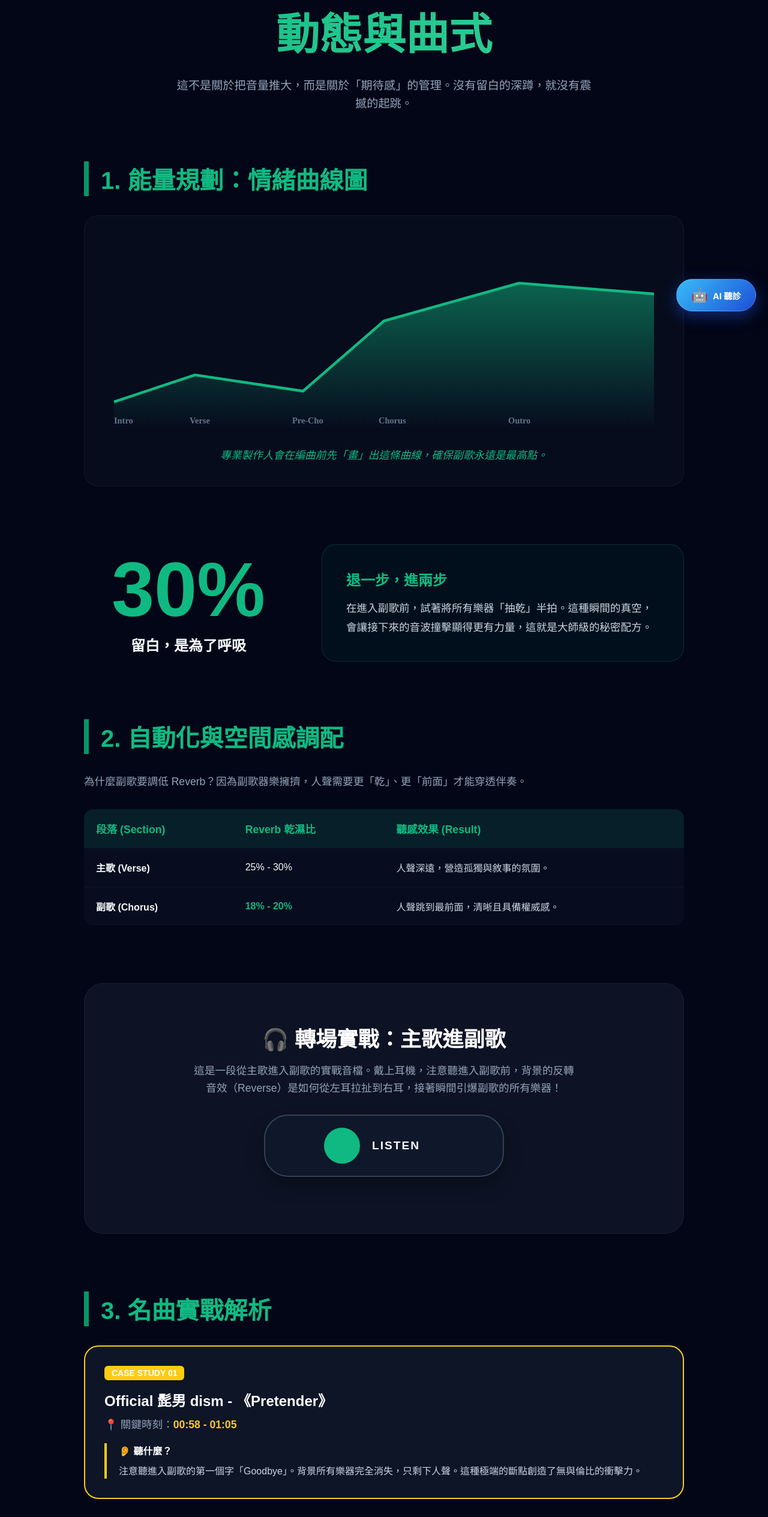
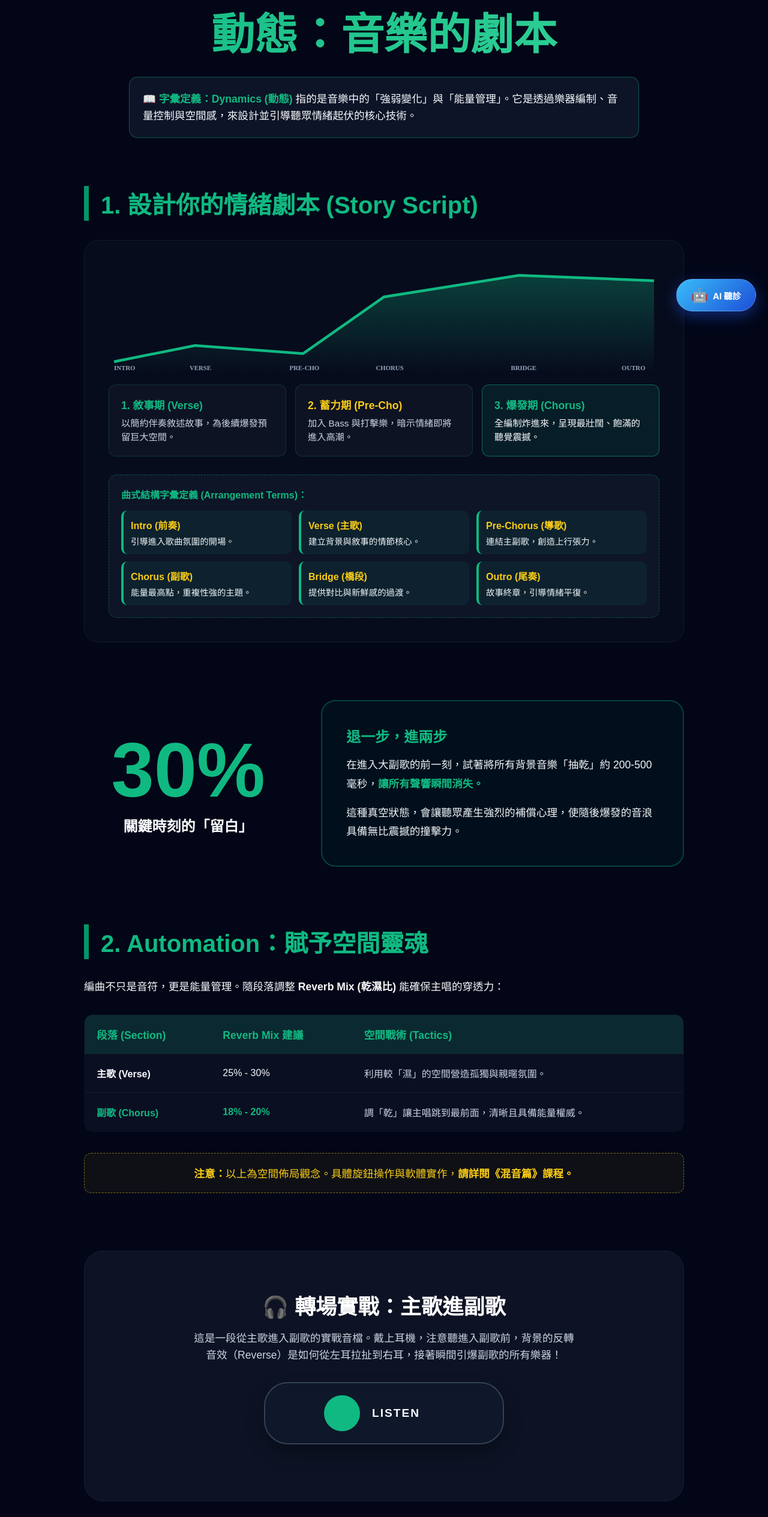
Before and after one commit to lifreedomstudio/lifreedom-studio, a Next.js app: page /courses/arrangement/dynamics-training in a window 1280 px wide. Shown: the part 256-2785 px from the top of the page at 60% size. Built offline with nearby package versions, Linux system fonts and the light colour scheme.

Commit message:
Fix all mobile layouts and font sizes

```diff
--- a/src/app/courses/arrangement/dynamics-training/page.tsx
+++ b/src/app/courses/arrangement/dynamics-training/page.tsx
@@ -4,17 +4,17 @@ import { useRouter } from 'next/navigation';
 
 // --- 🛠️ 1. 情緒曲線圖 ---
 const EmotionCurveChart = () => (
-    <svg viewBox="0 0 1000 350" style={{ width: '100%', height: 'auto', overflow: 'visible', maxWidth: '900px', margin: '0 auto', display: 'block' }}>
+    <svg viewBox="0 0 1000 200" style={{ width: '100%', height: 'auto', overflow: 'visible', maxWidth: '900px', margin: '0 auto 20px', display: 'block' }}>
         <defs>
             <linearGradient id="curve-grad" x1="0%" y1="0%" x2="0%" y2="100%">
                 <stop offset="0%" style={{ stopColor: '#10b981', stopOpacity: 0.5 }}></stop>
                 <stop offset="100%" style={{ stopColor: '#10b981', stopOpacity: 0 }}></stop>
             </linearGradient>
         </defs>
-        <path d="M 0 300 L 150 250 L 350 280 L 500 150 L 750 80 L 1000 100 L 1000 350 L 0 350 Z" fill="url(#curve-grad)"></path>
-        <polyline points="0,300 150,250 350,280 500,150 750,80 1000,100" fill="none" stroke="#10b981" strokeWidth="5"></polyline>
-        <g fill="#64748b" fontSize="16" fontFamily="Urbanist" fontWeight="bold">
-            <text x="0" y="340">Intro</text> <text x="140" y="340">Verse</text> <text x="330" y="340">Pre-Cho</text> <text x="490" y="340">Chorus</text> <text x="730" y="340">Outro</text>
+        <path d="M 0 180 L 150 150 L 350 165 L 500 60 L 750 20 L 1000 30 L 1000 200 L 0 200 Z" fill="url(#curve-grad)" opacity="0.6"></path>
+        <polyline points="0,180 150,150 350,165 500,60 750,20 1000,30" fill="none" stroke="#10b981" strokeWidth="5"></polyline>
+        <g fill="#94a3b8" fontSize="12" fontFamily="Urbanist" fontWeight="bold">
+            <text x="0" y="195">INTRO</text> <text x="140" y="195">VERSE</text> <text x="325" y="195">PRE-CHO</text> <text x="485" y="195">CHORUS</text> <text x="735" y="195">BRIDGE</text> <text x="940" y="195">OUTRO</text>
         </g>
     </svg>
 );
@@ -25,28 +25,27 @@ const ListeningLabCard = ({
 }: {
     tagNum: string, tagColor: string, song: string, time: string, listenGoal: string, learnGoal?: string, isSingleCol?: boolean
 }) => (
-    <div style={{ background: 'rgba(15, 23, 42, 0.9)', border: `2px solid ${tagColor}`, borderRadius: '24px', padding: '2rem', width: '100%' }}>
-        <span style={{ background: tagColor, color: tagColor === '#10b981' ? '#020617' : '#fff', padding: '4px 12px', borderRadius: '6px', fontWeight: 'bold', fontSize: '14px', marginBottom: '15px', display: 'inline-block' }}>
+    <div style={{ background: 'rgba(15, 23, 42, 0.95)', border: `2px solid ${tagColor}`, borderRadius: '24px', padding: '2rem', width: '100%' }}>
+        <span style={{ background: tagColor, color: tagColor === '#10b981' ? '#020617' : '#fff', padding: '4px 14px', borderRadius: '6px', fontWeight: 'bold', fontSize: '15px', marginBottom: '15px', display: 'inline-block' }}>
             CASE STUDY {tagNum}
         </span>
         <h3 style={{ fontSize: '1.5rem', marginBottom: '10px', color: '#fff' }}>{song}</h3>
-        <p style={{ color: '#94a3b8', fontSize: '1.1rem', marginBottom: '20px' }}>📍 關鍵時刻：<span style={{ color: tagColor, fontWeight: 'bold' }}>{time}</span></p>
+        <p style={{ color: tagColor, fontSize: '1.1rem', marginBottom: '20px', fontWeight: 'bold' }}>📍 關鍵時刻：{time}</p>
 
         {isSingleCol ? (
-            <div style={{ borderLeft: `4px solid ${tagColor}`, paddingLeft: '20px', marginTop: '20px' }}>
-                <p style={{ color: '#fff', fontWeight: 'bold', marginBottom: '10px' }}>👂 聽什麼？</p>
-                <p style={{ color: '#cbd5e1', lineHeight: '1.6' }}>{listenGoal}</p>
+            <div style={{ marginTop: '15px' }}>
+                <p style={{ color: '#f8fafc', fontSize: '1.1rem', lineHeight: '1.6' }}>{listenGoal}</p>
             </div>
         ) : (
-            <div style={{ display: 'grid', gridTemplateColumns: '1fr 1fr', gap: '30px', marginTop: '20px' }}>
-                <div>
+            <div style={{ display: 'grid', gridTemplateColumns: '1fr 1fr', gap: '30px', marginTop: '15px' }}>
+                <div style={{ borderLeft: `4px solid ${tagColor}`, paddingLeft: '20px' }}>
                     <p style={{ color: '#fff', fontWeight: 'bold', marginBottom: '10px' }}>👂 聽：現象</p>
-                    <p style={{ color: '#cbd5e1', lineHeight: '1.6' }}>{listenGoal}</p>
+                    <p style={{ color: '#f8fafc', lineHeight: '1.6' }}>{listenGoal}</p>
                 </div>
                 {learnGoal && (
-                    <div>
+                    <div style={{ borderLeft: `4px solid #34d399`, paddingLeft: '20px' }}>
                         <p style={{ color: '#fff', fontWeight: 'bold', marginBottom: '10px' }}>💡 學：技巧</p>
-                        <p style={{ color: '#cbd5e1', lineHeight: '1.6' }}>{learnGoal}</p>
+                        <p style={{ color: '#f8fafc', lineHeight: '1.6' }}>{learnGoal}</p>
                     </div>
                 )}
             </div>
@@ -114,31 +113,69 @@ export default function DynamicsTraining() {
         return () => window.removeEventListener('resize', checkMobile);
     }, []);
 
+    // 小元件：定義卡片樣式
+    const termItemStyle = {
+        fontSize: '0.9rem',
+        background: 'rgba(16, 185, 129, 0.08)',
+        padding: '12px',
+        borderRadius: '10px',
+        borderLeft: '4px solid #10b981',
+        color: '#f1f5f9'
+    };
+
     return (
         <div style={{ minHeight: '100vh', background: '#020617', color: '#f8fafc', padding: isMobile ? '1.5rem 0.5rem' : '4rem 2rem', fontFamily: 'sans-serif', overflowX: 'hidden' }}>
             <div style={{ maxWidth: '1000px', margin: '0 auto', width: '100%' }}>
 
-                {/* Header */}
+                {/* Header & Dynamics 定義 */}
                 <header style={{ textAlign: 'center', marginBottom: '5rem' }}>
                     <div style={{ display: 'inline-block', border: '1px solid rgba(16, 185, 129, 0.5)', background: 'rgba(16, 185, 129, 0.1)', color: '#10b981', padding: '6px 20px', borderRadius: '30px', fontSize: '0.85rem', letterSpacing: '3px', marginBottom: '1.5rem', fontWeight: 'bold' }}>
                         PHASE 04 : EMOTION & IMPACT
                     </div>
                     <h1 style={{ fontSize: isMobile ? '2.5rem' : '4.5rem', fontWeight: '900', margin: '0 0 1.5rem 0', background: 'linear-gradient(135deg, #10b981, #34d399)', WebkitBackgroundClip: 'text', WebkitTextFillColor: 'transparent' }}>
-                        Dynamics<br />動態與曲式
+                        Dynamics<br />動態：音樂的劇本
                     </h1>
-                    <p style={{ color: '#94a3b8', fontSize: '1.2rem', maxWidth: '700px', margin: '0 auto', lineHeight: '1.6' }}>
-                        這不是關於把音量推大，而是關於「期待感」的管理。沒有留白的深蹲，就沒有震撼的起跳。
-                    </p>
+
+                    <div style={{ background: 'rgba(15, 23, 42, 0.9)', border: '1px solid rgba(16, 185, 129, 0.4)', padding: '22px', borderRadius: '14px', width: '100%', maxWidth: '850px', margin: '0 auto', textAlign: 'left' }}>
+                        <p style={{ color: '#f8fafc', marginBottom: 0, fontSize: isMobile ? '1rem' : '1.1rem', lineHeight: '1.6' }}>
+                            <strong style={{ color: '#10b981' }}>📖 字彙定義：Dynamics (動態)</strong> 指的是音樂中的「強弱變化」與「能量管理」。它是透過樂器編制、音量控制與空間感，來設計並引導聽眾情緒起伏的核心技術。
+                        </p>
+                    </div>
                 </header>
 
-                {/* 1. 情緒曲線 */}
+                {/* 1. 情緒劇本 & 曲式定義 */}
                 <section style={{ marginBottom: '6rem' }}>
-                    <h2 style={{ fontSize: isMobile ? '1.8rem' : '2.5rem', color: '#10b981', marginBottom: '2rem', borderLeft: '8px solid #059669', paddingLeft: '20px' }}>1. 能量規劃：情緒曲線圖</h2>
+                    <h2 style={{ fontSize: isMobile ? '1.8rem' : '2.5rem', color: '#10b981', marginBottom: '2rem', borderLeft: '8px solid #059669', paddingLeft: '20px' }}>1. 設計你的情緒劇本 (Story Script)</h2>
                     <div style={{ background: 'rgba(15,23,42,0.4)', padding: isMobile ? '20px 10px' : '40px', borderRadius: '24px', border: '1px solid rgba(255,255,255,0.05)' }}>
                         <EmotionCurveChart />
-                        <p style={{ textAlign: 'center', color: '#10b981', marginTop: '30px', fontStyle: 'italic', fontSize: '1.1rem' }}>
-                            專業製作人會在編曲前先「畫」出這條曲線，確保副歌永遠是最高點。
-                        </p>
+
+                        <div style={{ display: 'flex', flexDirection: isMobile ? 'column' : 'row', gap: '15px', marginBottom: '30px' }}>
+                            <div style={{ flex: 1, background: 'rgba(255,255,255,0.03)', padding: '20px', borderRadius: '12px', border: '1px solid rgba(16,185,129,0.2)' }}>
+                                <p style={{ color: '#10b981', fontWeight: 'bold', marginBottom: '8px', fontSize: '1.1rem' }}>1. 敘事期 (Verse)</p>
+                                <p style={{ fontSize: '0.95rem', color: '#cbd5e1', lineHeight: '1.5' }}>以簡約伴奏敘述故事，為後續爆發預留巨大空間。</p>
+                            </div>
+                            <div style={{ flex: 1, background: 'rgba(255,255,255,0.03)', padding: '20px', borderRadius: '12px', border: '1px solid rgba(16,185,129,0.2)' }}>
+                                <p style={{ color: '#facc15', fontWeight: 'bold', marginBottom: '8px', fontSize: '1.1rem' }}>2. 蓄力期 (Pre-Cho)</p>
+                                <p style={{ fontSize: '0.95rem', color: '#cbd5e1', lineHeight: '1.5' }}>加入 Bass 與打擊樂，暗示情緒即將進入高潮。</p>
+                            </div>
+                            <div style={{ flex: 1, background: 'rgba(16, 185, 129, 0.1)', padding: '20px', borderRadius: '12px', border: '1px solid rgba(16,185,129,0.5)' }}>
+                                <p style={{ color: '#10b981', fontWeight: 'bold', marginBottom: '8px', fontSize: '1.1rem' }}>3. 爆發期 (Chorus)</p>
+                                <p style={{ fontSize: '0.95rem', color: '#f8fafc', lineHeight: '1.5' }}>全編制炸進來，呈現最壯闊、飽滿的聽覺震撼。</p>
+                            </div>
+                        </div>
+
+                        {/* 曲式結構字彙定義 */}
+                        <div style={{ background: 'rgba(15, 23, 42, 0.9)', border: '1px dashed rgba(16, 185, 129, 0.4)', padding: '20px', borderRadius: '14px' }}>
+                            <p style={{ color: '#10b981', fontWeight: 'bold', fontSize: '1rem', marginBottom: '15px' }}><i className="fa-solid fa-book-open"></i> 曲式結構字彙定義 (Arrangement Terms)：</p>
+                            <div style={{ display: 'grid', gridTemplateColumns: isMobile ? '1fr' : 'repeat(3, 1fr)', gap: '12px' }}>
+                                <div style={termItemStyle}><b style={{ color: '#facc15', display: 'block', marginBottom: '4px', fontSize: '1rem' }}>Intro (前奏)</b> 引導進入歌曲氛圍的開場。</div>
+                                <div style={termItemStyle}><b style={{ color: '#facc15', display: 'block', marginBottom: '4px', fontSize: '1rem' }}>Verse (主歌)</b> 建立背景與敘事的情節核心。</div>
+                                <div style={termItemStyle}><b style={{ color: '#facc15', display: 'block', marginBottom: '4px', fontSize: '1rem' }}>Pre-Chorus (導歌)</b> 連結主副歌，創造上行張力。</div>
+                                <div style={termItemStyle}><b style={{ color: '#facc15', display: 'block', marginBottom: '4px', fontSize: '1rem' }}>Chorus (副歌)</b> 能量最高點，重複性強的主題。</div>
+                                <div style={termItemStyle}><b style={{ color: '#facc15', display: 'block', marginBottom: '4px', fontSize: '1rem' }}>Bridge (橋段)</b> 提供對比與新鮮感的過渡。</div>
+                                <div style={termItemStyle}><b style={{ color: '#facc15', display: 'block', marginBottom: '4px', fontSize: '1rem' }}>Outro (尾奏)</b> 故事終章，引導情緒平復。</div>
+                            </div>
+                        </div>
                     </div>
                 </section>
 
@@ -146,44 +183,53 @@ export default function DynamicsTraining() {
                 <section style={{ display: 'flex', flexDirection: isMobile ? 'column' : 'row', gap: '3rem', alignItems: 'center', marginBottom: '6rem' }}>
                     <div style={{ textAlign: 'center', flex: 1 }}>
                         <div style={{ fontSize: isMobile ? '6rem' : '8rem', fontWeight: '900', color: '#10b981', lineHeight: '1' }}>30%</div>
-                        <div style={{ fontSize: '1.5rem', fontWeight: '700', color: '#f8fafc', marginTop: '10px' }}>留白，是為了呼吸</div>
+                        <div style={{ fontSize: '1.5rem', fontWeight: '700', color: '#f8fafc', marginTop: '10px' }}>關鍵時刻的「留白」</div>
                     </div>
-                    <div style={{ flex: 1.5, background: 'rgba(16, 185, 129, 0.05)', padding: '2.5rem', borderRadius: '24px', border: '1px solid rgba(16,185,129,0.2)' }}>
+                    <div style={{ flex: 1.5, background: 'rgba(16, 185, 129, 0.05)', padding: '2.5rem', borderRadius: '24px', border: '2px solid rgba(16,185,129,0.3)' }}>
                         <h3 style={{ color: '#10b981', fontSize: '1.5rem', marginBottom: '1rem' }}>退一步，進兩步</h3>
-                        <p style={{ color: '#cbd5e1', lineHeight: '1.8', fontSize: '1.1rem' }}>
-                            在進入副歌前，試著將所有樂器「抽乾」半拍。這種瞬間的真空，會讓接下來的音波撞擊顯得更有力量，這就是大師級的秘密配方。
+                        <p style={{ color: '#f1f5f9', lineHeight: '1.8', fontSize: '1.1rem', marginBottom: '1rem' }}>
+                            在進入大副歌的前一刻，試著將所有背景音樂「抽乾」約 200-500 毫秒，<strong style={{ color: '#10b981' }}>讓所有聲響瞬間消失。</strong>
+                        </p>
+                        <p style={{ color: '#f1f5f9', lineHeight: '1.8', fontSize: '1.1rem' }}>
+                            這種真空狀態，會讓聽眾產生強烈的補償心理，使隨後爆發的音浪具備無比震撼的撞擊力。
                         </p>
                     </div>
                 </section>
 
                 {/* 3. Automation & Reverb Table */}
                 <section style={{ marginBottom: '6rem' }}>
-                    <h2 style={{ fontSize: isMobile ? '1.8rem' : '2.5rem', color: '#10b981', marginBottom: '2rem', borderLeft: '8px solid #059669', paddingLeft: '20px' }}>2. 自動化與空間感調配</h2>
-                    <p style={{ color: '#94a3b8', fontSize: '1.1rem', marginBottom: '2rem', lineHeight: '1.6' }}>
-                        為什麼副歌要調低 Reverb？因為副歌器樂擁擠，人聲需要更「乾」、更「前面」才能穿透伴奏。
+                    <h2 style={{ fontSize: isMobile ? '1.8rem' : '2.5rem', color: '#10b981', marginBottom: '2rem', borderLeft: '8px solid #059669', paddingLeft: '20px' }}>2. Automation：賦予空間靈魂</h2>
+                    <p style={{ color: '#f8fafc', fontSize: '1.1rem', marginBottom: '2rem', lineHeight: '1.6' }}>
+                        編曲不只是音符，更是能量管理。隨段落調整 <strong>Reverb Mix (乾濕比)</strong> 能確保主唱的穿透力：
                     </p>
                     <div style={{ overflowX: 'auto' }}>
-                        <table style={{ width: '100%', borderCollapse: 'collapse', background: 'rgba(15,23,42,0.4)', borderRadius: '15px', overflow: 'hidden', minWidth: '600px' }}>
+                        <table style={{ width: '100%', borderCollapse: 'collapse', background: 'rgba(15,23,42,0.6)', borderRadius: '15px', overflow: 'hidden', minWidth: '600px', border: '1px solid rgba(255,255,255,0.1)' }}>
                             <thead>
-                                <tr style={{ background: 'rgba(16, 185, 129, 0.1)' }}>
+                                <tr style={{ background: 'rgba(16, 185, 129, 0.15)' }}>
                                     <th style={{ padding: '20px', textAlign: 'left', color: '#10b981', fontSize: '1.1rem' }}>段落 (Section)</th>
-                                    <th style={{ padding: '20px', textAlign: 'left', color: '#10b981', fontSize: '1.1rem' }}>Reverb 乾濕比</th>
-                                    <th style={{ padding: '20px', textAlign: 'left', color: '#10b981', fontSize: '1.1rem' }}>聽感效果 (Result)</th>
+                                    <th style={{ padding: '20px', textAlign: 'left', color: '#10b981', fontSize: '1.1rem' }}>Reverb Mix 建議</th>
+                                    <th style={{ padding: '20px', textAlign: 'left', color: '#10b981', fontSize: '1.1rem' }}>空間戰術 (Tactics)</th>
                                 </tr>
                             </thead>
                             <tbody>
                                 <tr>
-                                    <td style={{ padding: '20px', borderBottom: '1px solid rgba(255,255,255,0.05)', fontWeight: 'bold' }}>主歌 (Verse)</td>
+                                    <td style={{ padding: '20px', borderBottom: '1px solid rgba(255,255,255,0.05)', fontWeight: 'bold', color: '#f8fafc' }}>主歌 (Verse)</td>
                                     <td style={{ padding: '20px', borderBottom: '1px solid rgba(255,255,255,0.05)', color: '#f8fafc' }}>25% - 30%</td>
-                                    <td style={{ padding: '20px', borderBottom: '1px solid rgba(255,255,255,0.05)', color: '#cbd5e1' }}>人聲深遠，營造孤獨與敘事的氛圍。</td>
+                                    <td style={{ padding: '20px', borderBottom: '1px solid rgba(255,255,255,0.05)', color: '#cbd5e1' }}>利用較「濕」的空間營造孤獨與親暱氛圍。</td>
                                 </tr>
                                 <tr>
-                                    <td style={{ padding: '20px', fontWeight: 'bold' }}>副歌 (Chorus)</td>
+                                    <td style={{ padding: '20px', fontWeight: 'bold', color: '#10b981' }}>副歌 (Chorus)</td>
                                     <td style={{ padding: '20px', color: '#10b981', fontWeight: 'bold' }}>18% - 20%</td>
-                                    <td style={{ padding: '20px', color: '#cbd5e1' }}>人聲跳到最前面，清晰且具備權威感。</td>
+                                    <td style={{ padding: '20px', color: '#cbd5e1' }}>調「乾」讓主唱跳到最前面，清晰且具備能量權威。</td>
                                 </tr>
                             </tbody>
                         </table>
+                    </div>
+
+                    <div style={{ marginTop: '35px', border: '1px dashed rgba(250, 204, 21, 0.5)', background: 'rgba(250, 204, 21, 0.05)', padding: '20px', borderRadius: '12px', textAlign: 'center' }}>
+                        <p style={{ color: '#facc15', margin: 0, fontSize: isMobile ? '1rem' : '1.1rem' }}>
+                            <i className="fa-solid fa-circle-exclamation"></i> <strong>注意：</strong>以上為空間佈局觀念。具體旋鈕操作與軟體實作，<strong>請詳閱《混音篇》課程。</strong>
+                        </p>
                     </div>
                 </section>
 
@@ -191,7 +237,7 @@ export default function DynamicsTraining() {
                 <section style={{ marginBottom: '6rem' }}>
                     <div style={{ background: 'rgba(30, 41, 59, 0.4)', padding: isMobile ? '2rem 1rem' : '4rem', borderRadius: '32px', border: '1px solid rgba(255,255,255,0.05)', textAlign: 'center' }}>
                         <h2 style={{ fontSize: isMobile ? '1.8rem' : '2.2rem', color: '#fff', marginBottom: '1rem' }}>🎧 轉場實戰：主歌進副歌</h2>
-                        <p style={{ color: '#94a3b8', fontSize: '1.1rem', maxWidth: '650px', margin: '0 auto', lineHeight: '1.6' }}>
+                        <p style={{ color: '#cbd5e1', fontSize: '1.1rem', maxWidth: '650px', margin: '0 auto', lineHeight: '1.6' }}>
                             這是一段從主歌進入副歌的實戰音檔。戴上耳機，注意聽進入副歌前，背景的反轉音效（Reverse）是如何從左耳拉扯到右耳，接著瞬間引爆副歌的所有樂器！
                         </p>
 
@@ -204,14 +250,14 @@ export default function DynamicsTraining() {
                     <h2 style={{ fontSize: isMobile ? '1.8rem' : '2.5rem', color: '#10b981', marginBottom: '2rem', borderLeft: '8px solid #059669', paddingLeft: '20px' }}>3. 名曲實戰解析</h2>
                     <div style={{ display: 'flex', flexDirection: 'column', gap: '2rem' }}>
                         <ListeningLabCard
-                            tagNum="01" tagColor="#facc15" song="Official 髭男 dism - 《Pretender》" time="00:58 - 01:05"
-                            listenGoal="注意聽進入副歌的第一個字「Goodbye」。背景所有樂器完全消失，只剩下人聲。這種極端的斷點創造了無與倫比的衝擊力。"
+                            tagNum="01" tagColor="#facc15" song="Official 髭男 dism - 《Pretender》" time="00:58 (情緒斷點)"
+                            listenGoal="注意進入副歌的第一個字「Goodbye」。所有聲響瞬間消失，只剩下主唱的乾淨人聲，創造了強大的情緒撞擊力。"
                             isSingleCol={true}
                         />
                         <ListeningLabCard
-                            tagNum="02" tagColor="#3b82f6" song="ONE OK ROCK - 《Wherever you are》" time="03:00 - 03:20"
+                            tagNum="02" tagColor="#3b82f6" song="ONE OK ROCK - 《Wherever you are》" time="03:00 (能量堆疊)"
                             listenGoal="感受副歌時吉他在兩耳張開的寬度（Pan），以及鼓組如何填滿整個空間感。"
-                            learnGoal="觀察最後一段副歌如何透過「疊加樂器」與「音場擴張」達到全曲的能量沸點。"
+                            learnGoal="觀察最後一段副歌如何透過「弦樂群」與「堆疊樂器」達到能量沸點，展現全曲最廣闊的音場寬度。"
                         />
                     </div>
                 </section>
@@ -219,7 +265,7 @@ export default function DynamicsTraining() {
                 {/* 結訓 CTA */}
                 <section style={{ textAlign: 'center', padding: '5rem 0', borderTop: '1px solid rgba(255,255,255,0.1)' }}>
                     <h2 style={{ fontSize: isMobile ? '2.5rem' : '4rem', color: '#10b981', marginBottom: '1.5rem' }}>編曲修煉達成</h2>
-                    <p style={{ color: '#94a3b8', fontSize: '1.2rem', marginBottom: '4rem' }}>你已經掌握了佈局、領空，以及賦予音樂生命的動態。</p>
+                    <p style={{ color: '#cbd5e1', fontSize: '1.2rem', marginBottom: '4rem' }}>你已經掌握了：架構、佈局、領空與情緒劇本。</p>
                     <button
                         onClick={() => router.push('/courses')}
                         style={{
```
